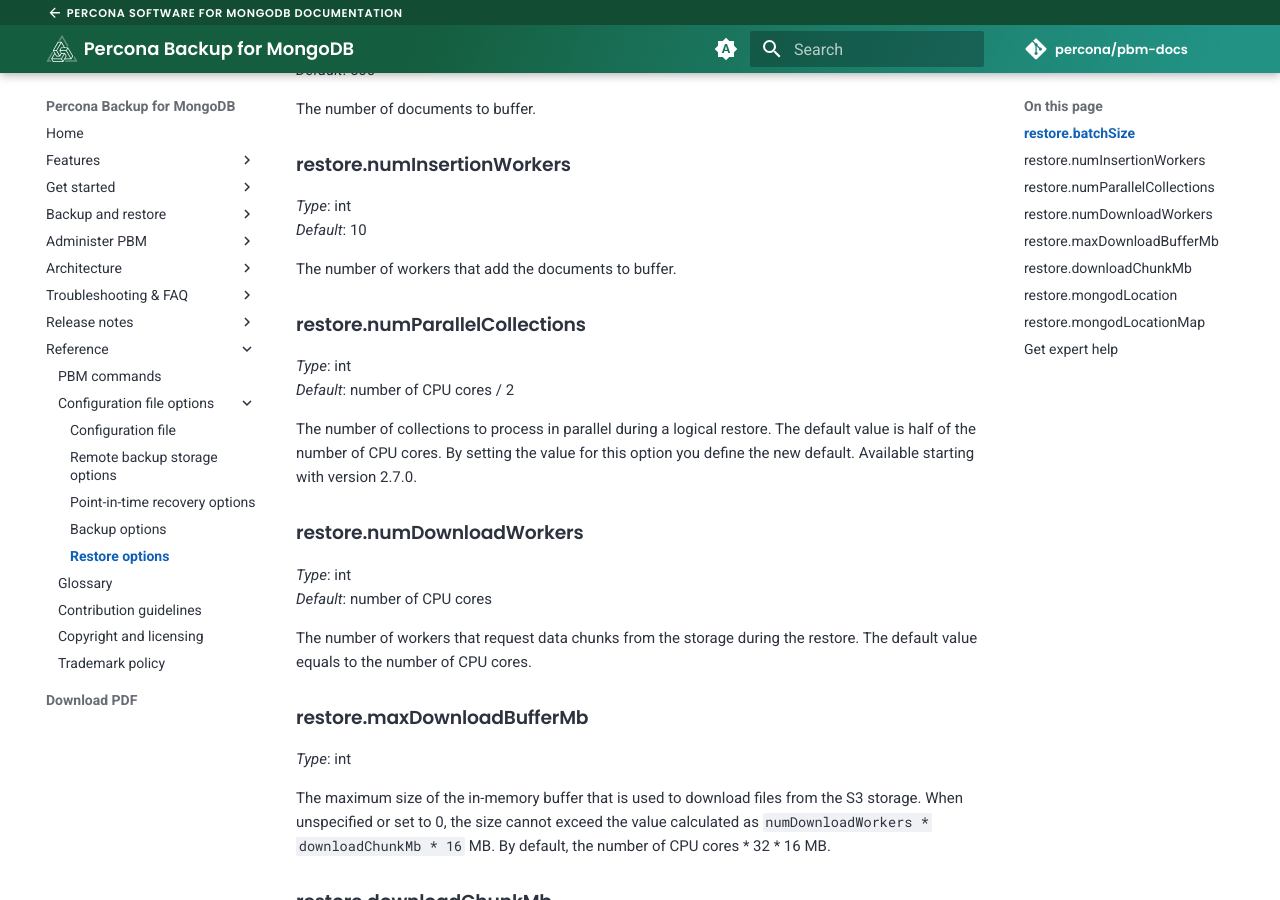
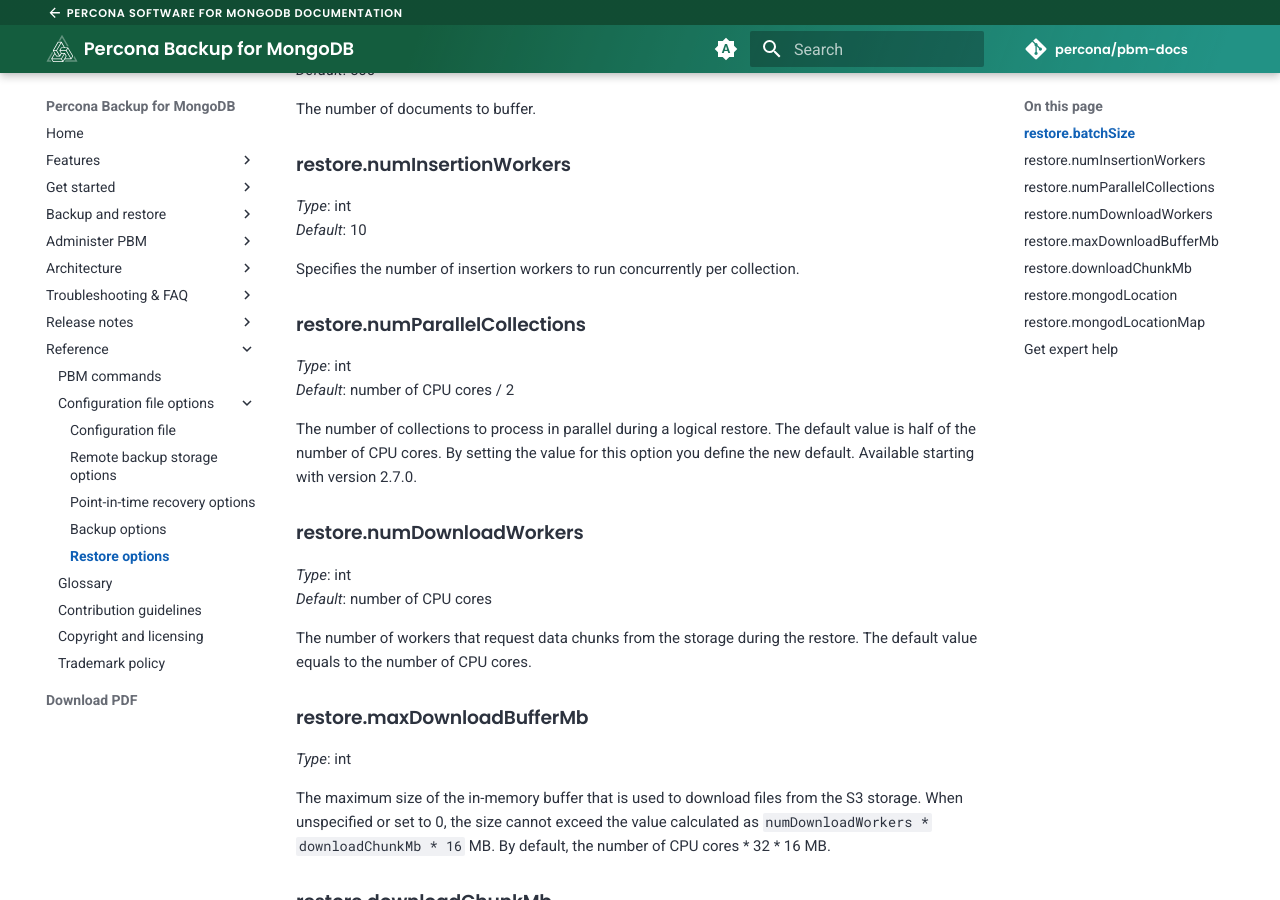
Before and after one commit to percona/pbm-docs, an MkDocs documentation site: the page built from docs/reference/restore-options.md, in a window 1280 px wide and 900 px high, scrolled down 440 px. Built offline with MkDocs 1.6.1 and Material for MkDocs 9.7.7, drawn with Linux system fonts in a browser that asks for light colours; nearby versions of some CDN libraries; comment, search, counter and statistics services are not loaded.

Commit message:
Fixed the description of numInsertionWorkers

```diff
--- a/docs/reference/restore-options.md
+++ b/docs/reference/restore-options.md
@@ -26,7 +26,7 @@
 *Type*: int <br>
 *Default*: 10
 
-The number of workers that add the documents to buffer.
+Specifies the number of insertion workers to run concurrently per collection.
 
 ### restore.numParallelCollections
 
```
